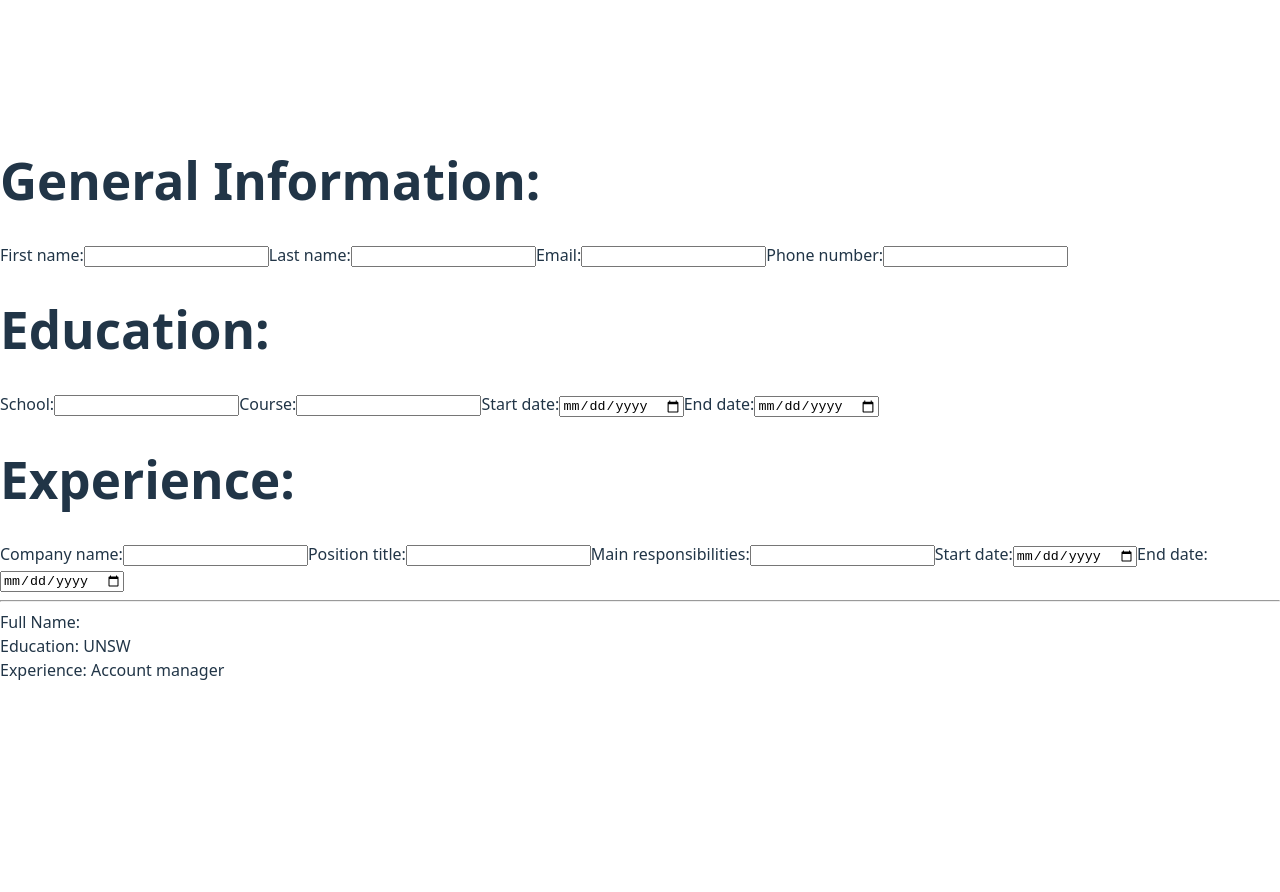
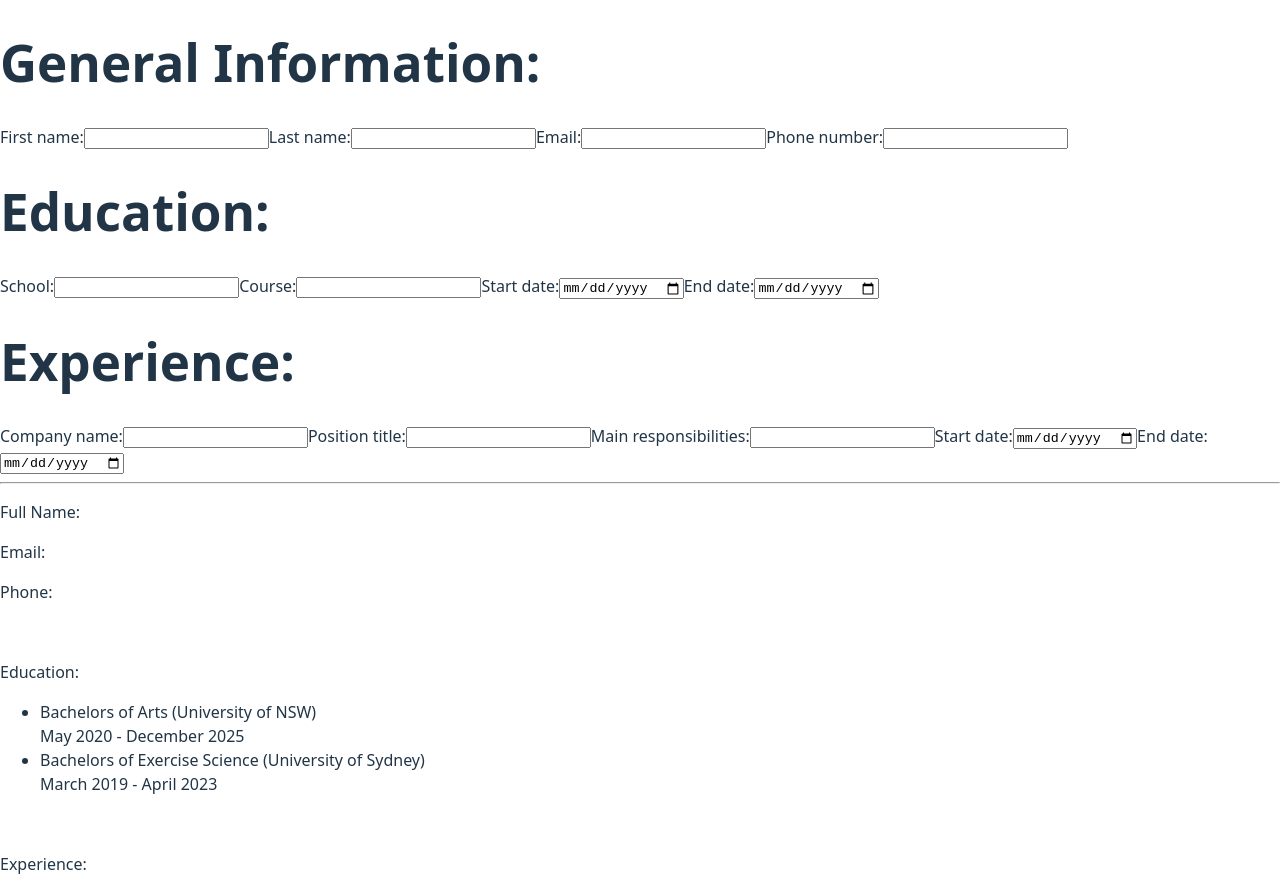
Before and after one commit to reneexie01/odin-cv-application, a React (Vite) app: page / in a window 1280 px wide. Before the commit the page ends 800 px from the top, so only its background shows below. Built offline with nearby package versions, Linux system fonts and the light colour scheme.

Commit message:
Added static information for education rendered as a list

```diff
--- a/src/components/input.jsx
+++ b/src/components/input.jsx
@@ -1,16 +1,21 @@
 export { Inputs }
 
-function Inputs({ onChangeFirst, onChangeLast }) {
+function Inputs({ onChangeFirst, onChangeLast, onChangeEmail, onChangePhone }) {
     return (
         <>
-        <GeneralInformationInputs onChangeFirst={onChangeFirst} onChangeLast={onChangeLast}/>
+        <GeneralInformationInputs
+            onChangeFirst={onChangeFirst}
+            onChangeLast={onChangeLast}
+            onChangeEmail={onChangeEmail}
+            onChangePhone={onChangePhone}
+        />
         <EducationInputs />
         <ExperienceInputs />
         </>
     )
 }
 
-function GeneralInformationInputs({ onChangeFirst, onChangeLast }) {
+function GeneralInformationInputs({ onChangeFirst, onChangeLast, onChangeEmail, onChangePhone }) {
     return (
         <>
         <h1>General Information: </h1>
@@ -28,11 +33,11 @@ function GeneralInformationInputs({ onChangeFirst, onChangeLast }) {
         </label>
         <label>
             Email:
-            <input />
+            <input onChange={onChangeEmail}/>
         </label>
         <label>
             Phone number:
-            <input/>
+            <input onChange={onChangePhone}/>
         </label>
         </>
     )
--- a/src/components/output.jsx
+++ b/src/components/output.jsx
@@ -1,38 +1,50 @@
 export { Outputs }
 
-function Outputs({ firstName, lastName }) {
-    const person = {lastName:"Doe", school: "UNSW", experience:"Account manager"}
+function Outputs({ generalInformation, educationInformation }) {
     return (
         <>
-        <GeneralInformationOutputs firstName={firstName} lastName={lastName}/>
+        <GeneralInformationOutputs firstName={generalInformation.firstName} lastName={generalInformation.lastName} email={generalInformation.email} phone={generalInformation.phone}/>
         <br></br>
-        <EducationOutputs school={person.school} />
+        <EducationOutputs education={educationInformation}/>
         <br></br>
-        <ExperienceOutputs experience={person.experience}/>
+        <ExperienceOutputs />
         </>
     )
 }
 
-function GeneralInformationOutputs({firstName, lastName}) {
+function GeneralInformationOutputs({firstName, lastName, email, phone}) {
     return (
         <>
-        Full Name: {firstName} {lastName}
+        <p>Full Name: {firstName} {lastName}</p>
+        <p>Email: {email}</p>
+        <p>Phone: {phone}</p>
         </>
     )
 }
 
-function EducationOutputs({school}) {
-    return (
-        <>
-        Education: {school}
-        </>
-    )
-}
+function EducationOutputs({ education }) {
+  return (
+    <>
+    <p>Education: </p>
+    <ul>
+        {
+        education.educationHistory.map((entry) => (
+        <li key={entry.id}>
+            {entry.qualification} ({entry.school})
+            <br></br>
+            {entry.startDate} - {entry.endDate}
+        </li>
+        ))
+        }
+    </ul>
+    </>
+  );
+} // Need to fix this and figure out how to parse it through
 
 function ExperienceOutputs({experience}) {
     return (
         <>
-        Experience: {experience}
+        <p>Experience: {experience}</p>
         </>
     )
 }
--- a/src/components/parent.jsx
+++ b/src/components/parent.jsx
@@ -22,30 +22,57 @@ function Parent() {
         setPerson(newPerson)
     }
 
+    const handleEmailChange = (e) => {
+        const newPerson = {...person, email: e.target.value};
+        setPerson(newPerson)
+    }
+
+    const handlePhoneChange = (e) => {
+        const newPerson = {...person, phone: e.target.value};
+        setPerson(newPerson)
+    }
+
+    const educationHistory = [
+    {
+        id: "a1",
+        school: 'University of NSW',
+        qualification: 'Bachelors of Arts',
+        startDate: 'May 2020',
+        endDate: 'December 2025'
+    },
+    {
+        id: "a2",
+        school: 'University of Sydney',
+        qualification: 'Bachelors of Exercise Science',
+        startDate: 'March 2019',
+        endDate: 'April 2023'
+    }
+    ];
+
     const [education, setEducation] = useState({
-            school: "UNSW",
-            course: "Bachelors of Arts",
-            startDate: "01-01-2020",
-            endDate: "31-12-2023"
+        educationHistory
     })
 
     const [experience, setExperience] = useState({
-            company: "Microsoft",
-            position: "Customer service",
-            responsibilities: "Answering emails and phone calls",
-            startDate: "01-01-2024",
-            endDate: "31-12-2024"
+            company: "",
+            position: "",
+            responsibilities: "",
+            startDate: "",
+            endDate: ""
     })
+
     return (
         <>
         <Inputs
             onChangeFirst={handleFirstNameChange}
             onChangeLast={handleLastNameChange}
+            onChangeEmail={handleEmailChange}
+            onChangePhone={handlePhoneChange}
         />
         <hr></hr>
         <Outputs
-            firstName={person.firstName}
-            lastName={person.lastName}
+            generalInformation={person}
+            educationInformation={education}
         />
         </>
     )
```
